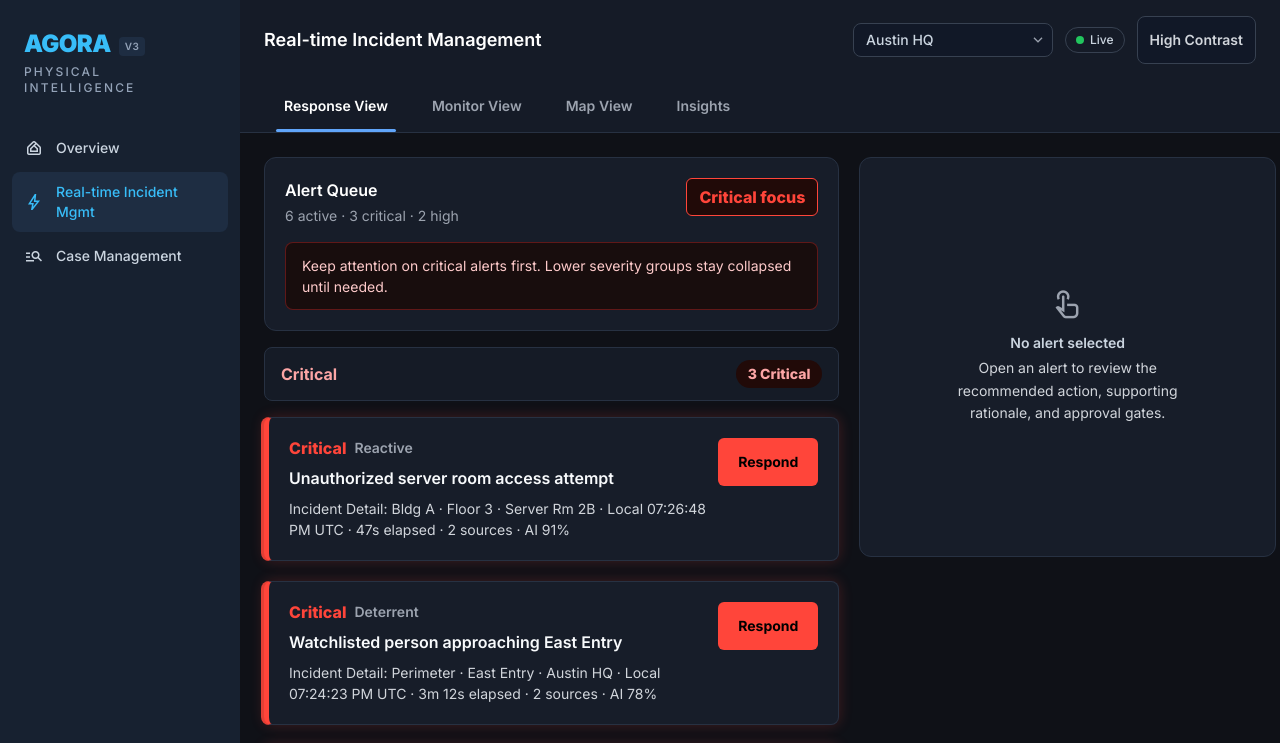
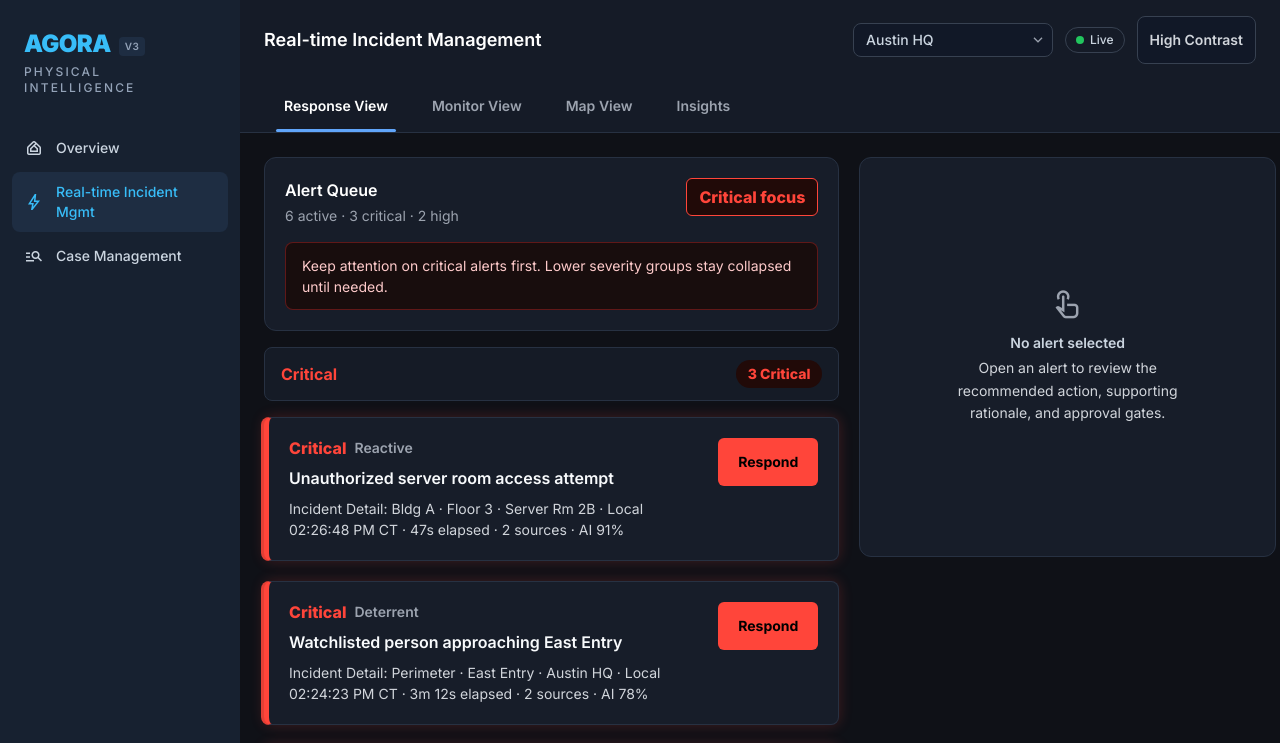
Before and after one commit to bgeorge-een/project-agora-v3, a Next.js app: page /incident-management in a window 1280 px wide. Shown: the top 743 px of the page. Built offline with nearby package versions, Linux system fonts and the light colour scheme.

Commit message:
Use Central time for SOC incident timestamps

```diff
--- a/components/incident/ResponseView.tsx
+++ b/components/incident/ResponseView.tsx
@@ -26,6 +26,7 @@ function formatLocalTime(ageSeconds: number): string {
     minute: '2-digit',
     second: '2-digit',
     hour12: true,
+    timeZone: 'America/Chicago',
     timeZoneName: 'short',
   })
   return formatted.replace(/\bCST\b|\bCDT\b/, 'CT')
@@ -158,7 +159,7 @@ const GROUP_META: Record<
   Severity,
   { label: string; headerText: string }
 > = {
-  critical: { label: 'Critical', headerText: '#FCA5A5' },
+  critical: { label: 'Critical', headerText: '#FF453A' },
   high: { label: 'High', headerText: '#FBBF24' },
   medium: { label: 'Medium', headerText: '#9CA3AF' },
   low: { label: 'Low', headerText: '#9CA3AF' },
```
